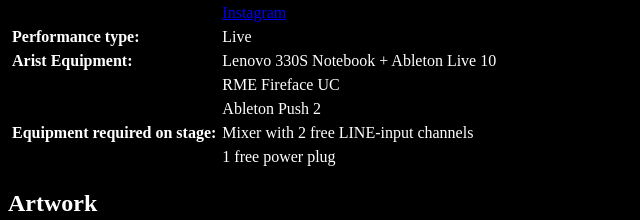
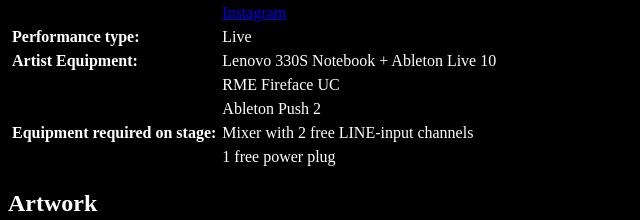
Before and after one commit to PurpleSunray/zeropointmodule, a plain HTML site: page index.html in a window 1280 px wide. Shown: the part 549-769 px from the top of the page, 0-640 px from the left. Drawn offline with Linux system fonts and the light colour scheme.

Commit message:
Add files via upload

```diff
--- a/index.html
+++ b/index.html
@@ -72,7 +72,7 @@
 	<td><a>Live</a></td>
 </tr>
 <tr>
-	<td><a><b>Arist Equipment:</b></a></td>
+	<td><a><b>Artist Equipment:</b></a></td>
 	<td><a>Lenovo 330S Notebook + Ableton Live 10</a></td>
 </tr>
 <tr>
```
